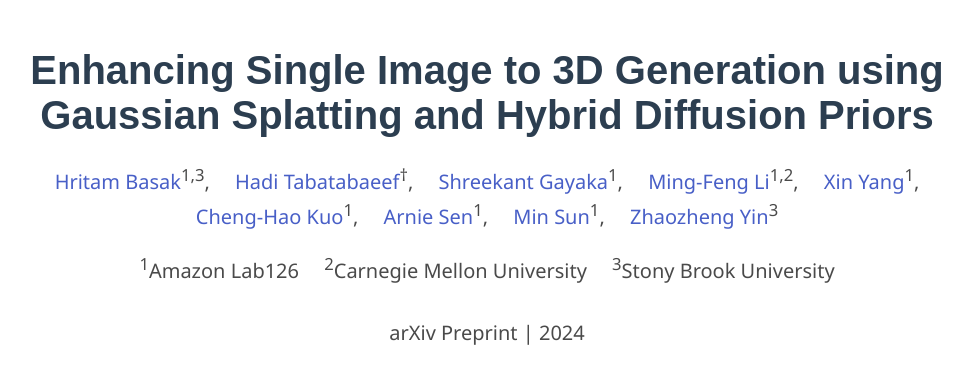
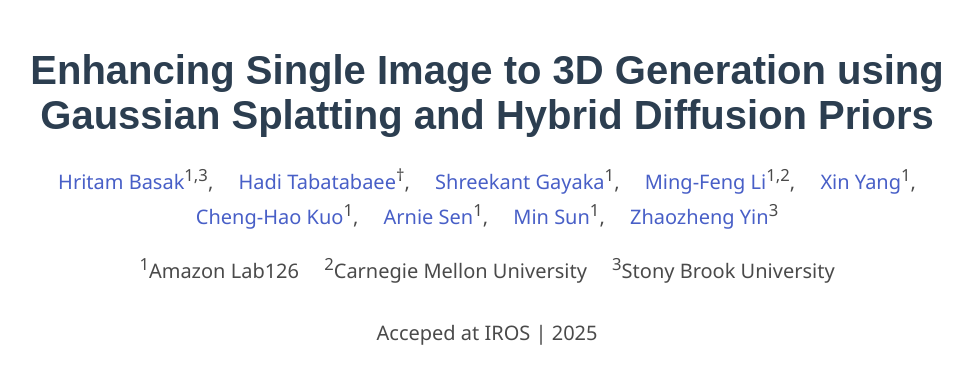
Before and after one commit to hritam-98/image3D, a plain HTML site: page index.html in a window 1280 px wide. Shown: the top 369 px of the page, without its empty margins (153-1125 px from the left). Drawn offline with nearby package versions, Linux system fonts and the light colour scheme; some icons are missing; a web font is replaced by a local one.

Commit message:
Update index.html

```diff
--- a/index.html
+++ b/index.html
@@ -77,7 +77,7 @@
             <h1 class="title is-2 publication-title">Enhancing Single Image to 3D Generation using Gaussian Splatting and Hybrid Diffusion Priors</h1>
             <div class="is-size-5 publication-authors">
               <span class="author-block"><a href="#">Hritam Basak</a><sup>1,3</sup>,</span>
-              <span class="author-block"><a href="#">Hadi Tabatabaeef</a><sup>†</sup>,</span>
+              <span class="author-block"><a href="#">Hadi Tabatabaee</a><sup>†</sup>,</span>
               <span class="author-block"><a href="#">Shreekant Gayaka</a><sup>1</sup>,</span>
               <span class="author-block"><a href="#">Ming-Feng Li</a><sup>1,2</sup>,</span>
               <span class="author-block"><a href="#">Xin Yang</a><sup>1</sup>,</span>
@@ -92,7 +92,7 @@
               <span class="author-block"><sup>3</sup>Stony Brook University</span>
             </div>
             <div class="is-size-5 column has-text-centered">
-              <span>arXiv Preprint | 2024</span>
+              <span>Acceped at IROS | 2025</span>
             </div>
             <div class="column has-text-centered">
               <div class="publication-links">
```
